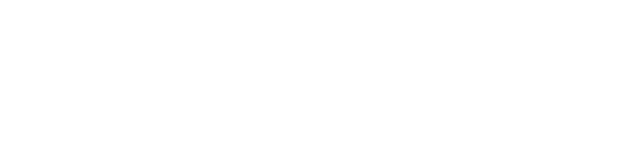
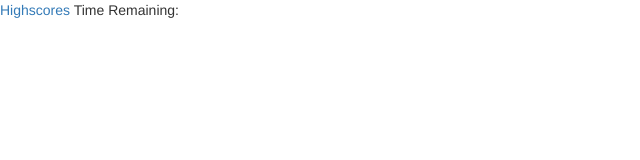
Before and after one commit to AKStamps/Javascript-Quiz, a plain HTML site: page index.html in a window 1280 px wide. Shown: the whole page, without its empty margins (0-640 px from the left). Drawn offline with nearby package versions, Linux system fonts and the light colour scheme.

Commit message:
added header with highscores and time to html

```diff
--- a/index.html
+++ b/index.html
@@ -10,9 +10,13 @@
     <title>Austin's Javascript Quiz</title>
 </head>
 
-<main>
+<body>
+    <header>
+        <a id="leaderboard">Highscores</a>
+        <time id="time">Time Remaining: </time>
+    </header>
 
 
-</main>
+</body>
 
 </html>
```
